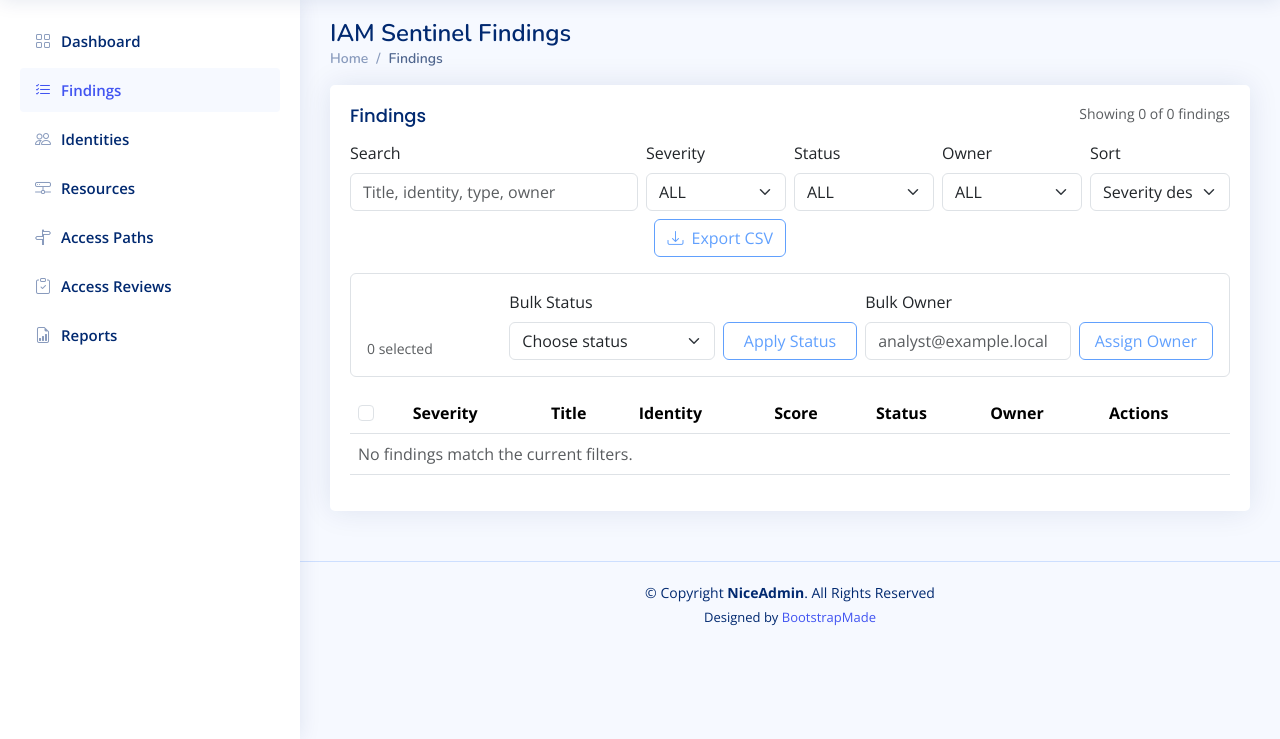
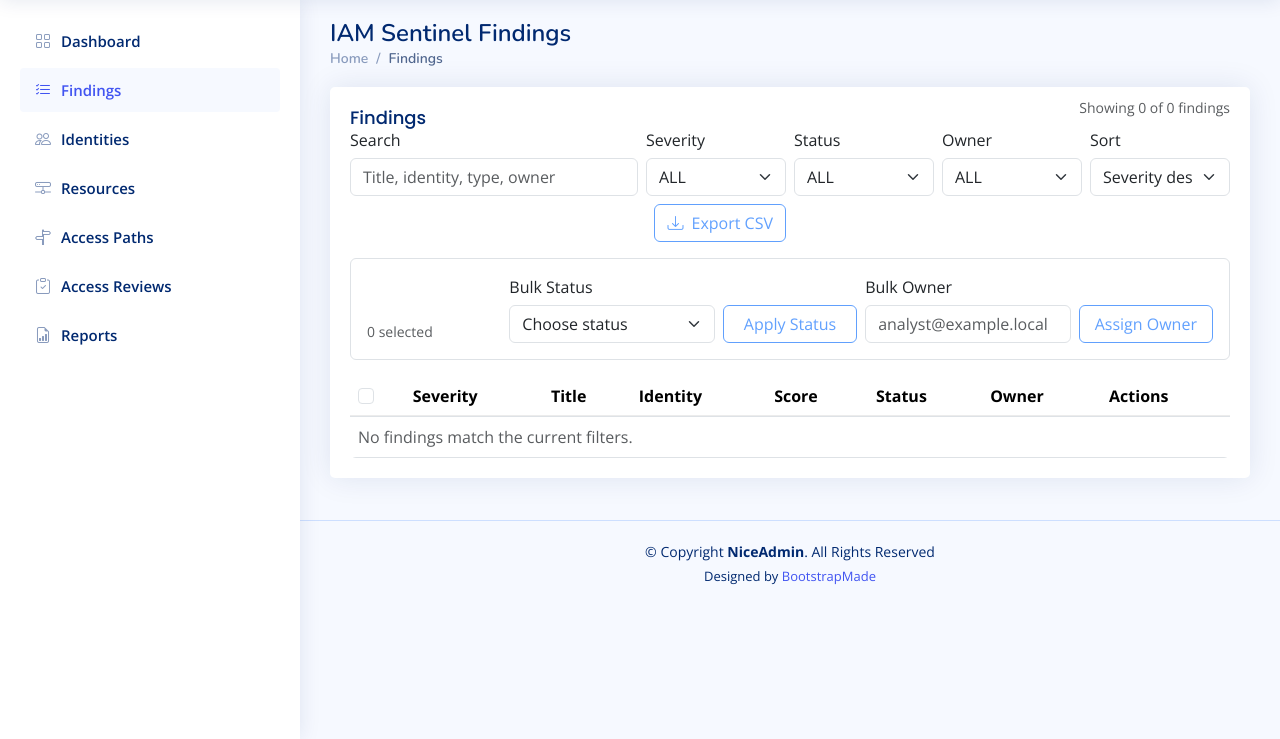
Before and after one commit to Labhary/iam-sentinel, a Flask app: page /findings in a window 1280 px wide. Shown: the part 61-800 px from the top of the page. Run offline with Flask 3, Linux system fonts and the light colour scheme; data that the repository does not hold is empty; some libraries are stand-ins or nearby versions.

Commit message:
Polish UI consistency and manual QA checklist

```diff
--- /dev/null
+++ b/static/assets/css/iam-sentinel-polish.css
@@ -0,0 +1,119 @@
+/* IAM Sentinel product polish layered on top of NiceAdmin. */
+
+.pagetitle {
+  margin-bottom: 18px;
+}
+
+.pagetitle .breadcrumb {
+  margin-bottom: 0;
+}
+
+.section > .alert,
+.modal-body > .alert {
+  margin-bottom: 16px;
+}
+
+.card {
+  margin-bottom: 22px;
+}
+
+.card .card-title {
+  padding-bottom: 12px;
+}
+
+.card-title.mb-0 {
+  padding-bottom: 0;
+}
+
+.table-responsive {
+  border-radius: 6px;
+  overflow: auto;
+}
+
+.table {
+  margin-bottom: 0;
+}
+
+.table thead th {
+  position: sticky;
+  top: 0;
+  z-index: 1;
+  background: #fff;
+  box-shadow: inset 0 -1px 0 rgba(0, 0, 0, 0.075);
+}
+
+.table td,
+.table th {
+  vertical-align: middle;
+}
+
+.table td {
+  overflow-wrap: anywhere;
+}
+
+.table .btn,
+.btn-group-sm > .btn,
+.btn-sm {
+  white-space: nowrap;
+}
+
+.badge {
+  min-height: 1.55rem;
+  display: inline-flex;
+  align-items: center;
+  gap: 0.25rem;
+  line-height: 1;
+}
+
+.list-group-item,
+.card-body li,
+.modal-body li {
+  overflow-wrap: anywhere;
+}
+
+#finding-detail-risk-explanation,
+#finding-detail-attack-paths,
+#finding-detail-risk-factors,
+#finding-detail-activity,
+#resource-accessible-identities,
+#resource-external-identities,
+#resource-service-accounts,
+#identity-detail-roles,
+#identity-detail-groups {
+  overflow-wrap: anywhere;
+}
+
+#finding-detail-risk-factors li,
+#finding-detail-activity .list-group-item {
+  margin-bottom: 0.35rem;
+}
+
+.finding-row:hover,
+.table-hover tbody tr:hover {
+  background-color: #f8fbff;
+}
+
+.form-label {
+  margin-bottom: 0.35rem;
+}
+
+.btn-group {
+  flex-wrap: wrap;
+}
+
+@media (max-width: 767.98px) {
+  #main {
+    padding-left: 14px;
+    padding-right: 14px;
+  }
+
+  .card-body {
+    padding-left: 14px;
+    padding-right: 14px;
+  }
+
+  .table-responsive {
+    margin-left: -2px;
+    margin-right: -2px;
+  }
+}
--- a/templates/access_paths.html
+++ b/templates/access_paths.html
@@ -17,7 +17,7 @@
     <section class="section" id="access-paths-workbench">
       <div id="access-paths-error" class="alert alert-danger d-none" role="alert"></div>
       <div id="access-paths-feedback" class="alert d-none" role="alert"></div>
-      <div id="access-paths-loading" class="alert alert-info" role="status">Loading access path data...</div>
+      <div id="access-paths-loading" class="alert alert-info" role="status">Loading access paths...</div>
 
       <div class="row">
         <div class="col-lg-3 col-md-6">
@@ -96,7 +96,7 @@
               </thead>
               <tbody id="access-paths-table-body">
                 <tr>
-                  <td colspan="6" class="text-muted">Loading access paths...</td>
+                  <td colspan="6" class="text-muted">Preparing access paths table...</td>
                 </tr>
               </tbody>
             </table>
--- a/templates/access_reviews.html
+++ b/templates/access_reviews.html
@@ -17,7 +17,7 @@
     <section class="section" id="access-reviews-workbench">
       <div id="access-reviews-error" class="alert alert-danger d-none" role="alert"></div>
       <div id="access-reviews-feedback" class="alert d-none" role="alert"></div>
-      <div id="access-reviews-loading" class="alert alert-info" role="status">Loading access review data...</div>
+      <div id="access-reviews-loading" class="alert alert-info" role="status">Loading access reviews...</div>
 
       <div class="row">
         <div class="col-lg-3 col-md-6">
@@ -169,7 +169,7 @@
               </thead>
               <tbody id="access-reviews-table-body">
                 <tr>
-                  <td colspan="7" class="text-muted">Loading access reviews...</td>
+                  <td colspan="7" class="text-muted">Preparing access reviews table...</td>
                 </tr>
               </tbody>
             </table>
--- a/templates/base.html
+++ b/templates/base.html
@@ -23,6 +23,7 @@
   <link href="{{ url_for('static', filename='assets/vendor/remixicon/remixicon.css') }}" rel="stylesheet">
   <link href="{{ url_for('static', filename='assets/vendor/simple-datatables/style.css') }}" rel="stylesheet">
   <link href="{{ url_for('static', filename='assets/css/style.css') }}" rel="stylesheet">
+  <link href="{{ url_for('static', filename='assets/css/iam-sentinel-polish.css') }}" rel="stylesheet">
 </head>
 
 <body>
--- a/templates/dashboard.html
+++ b/templates/dashboard.html
@@ -25,7 +25,7 @@
       </div>
 
       <div id="dashboard-error" class="alert alert-danger d-none" role="alert"></div>
-      <div id="dashboard-loading" class="alert alert-info" role="status">Loading dashboard data...</div>
+      <div id="dashboard-loading" class="alert alert-info" role="status">Loading dashboard...</div>
 
       <div class="row">
         <div class="col-lg-3 col-md-6">
--- a/templates/findings.html
+++ b/templates/findings.html
@@ -16,7 +16,7 @@
 
     <section class="section">
       <div id="findings-error" class="alert alert-danger d-none" role="alert"></div>
-      <div id="findings-loading" class="alert alert-info" role="status">Loading findings data...</div>
+      <div id="findings-loading" class="alert alert-info" role="status">Loading findings...</div>
       <div id="bulk-action-feedback" class="alert d-none" role="alert"></div>
       <div class="row">
         <div class="col-12">
@@ -120,7 +120,7 @@
                   </thead>
                   <tbody id="findings-table-body">
                     <tr>
-                      <td colspan="8" class="text-muted">Loading findings...</td>
+                      <td colspan="8" class="text-muted">Preparing findings table...</td>
                     </tr>
                   </tbody>
                 </table>
--- a/templates/identities.html
+++ b/templates/identities.html
@@ -16,7 +16,7 @@
 
     <section class="section" id="identity-workbench">
       <div id="identities-error" class="alert alert-danger d-none" role="alert"></div>
-      <div id="identities-loading" class="alert alert-info" role="status">Loading identity data...</div>
+      <div id="identities-loading" class="alert alert-info" role="status">Loading identities...</div>
 
       <div class="row">
         <div class="col-lg-3 col-md-6">
@@ -108,7 +108,7 @@
               </thead>
               <tbody id="identities-table-body">
                 <tr>
-                  <td colspan="9" class="text-muted">Loading identities...</td>
+                  <td colspan="9" class="text-muted">Preparing identities table...</td>
                 </tr>
               </tbody>
             </table>
--- a/templates/resources.html
+++ b/templates/resources.html
@@ -16,7 +16,7 @@
 
     <section class="section" id="resource-workbench">
       <div id="resources-error" class="alert alert-danger d-none" role="alert"></div>
-      <div id="resources-loading" class="alert alert-info" role="status">Loading resource data...</div>
+      <div id="resources-loading" class="alert alert-info" role="status">Loading resources...</div>
 
       <div class="row">
         <div class="col-lg-3 col-md-6">
@@ -104,7 +104,7 @@
               </thead>
               <tbody id="resources-table-body">
                 <tr>
-                  <td colspan="8" class="text-muted">Loading resources...</td>
+                  <td colspan="8" class="text-muted">Preparing resources table...</td>
                 </tr>
               </tbody>
             </table>
```
Also changed, not shown: tests/test_api.py (+31 -12 lines), README.md.
